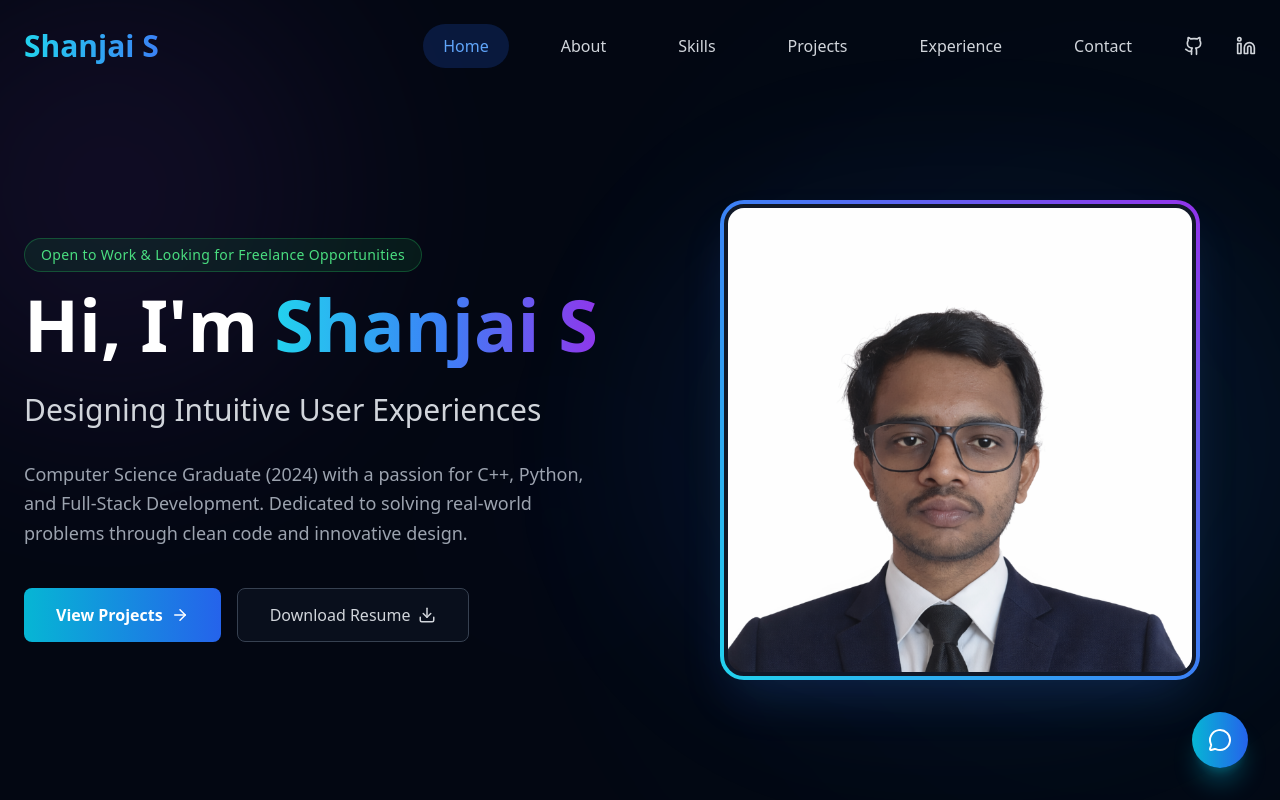
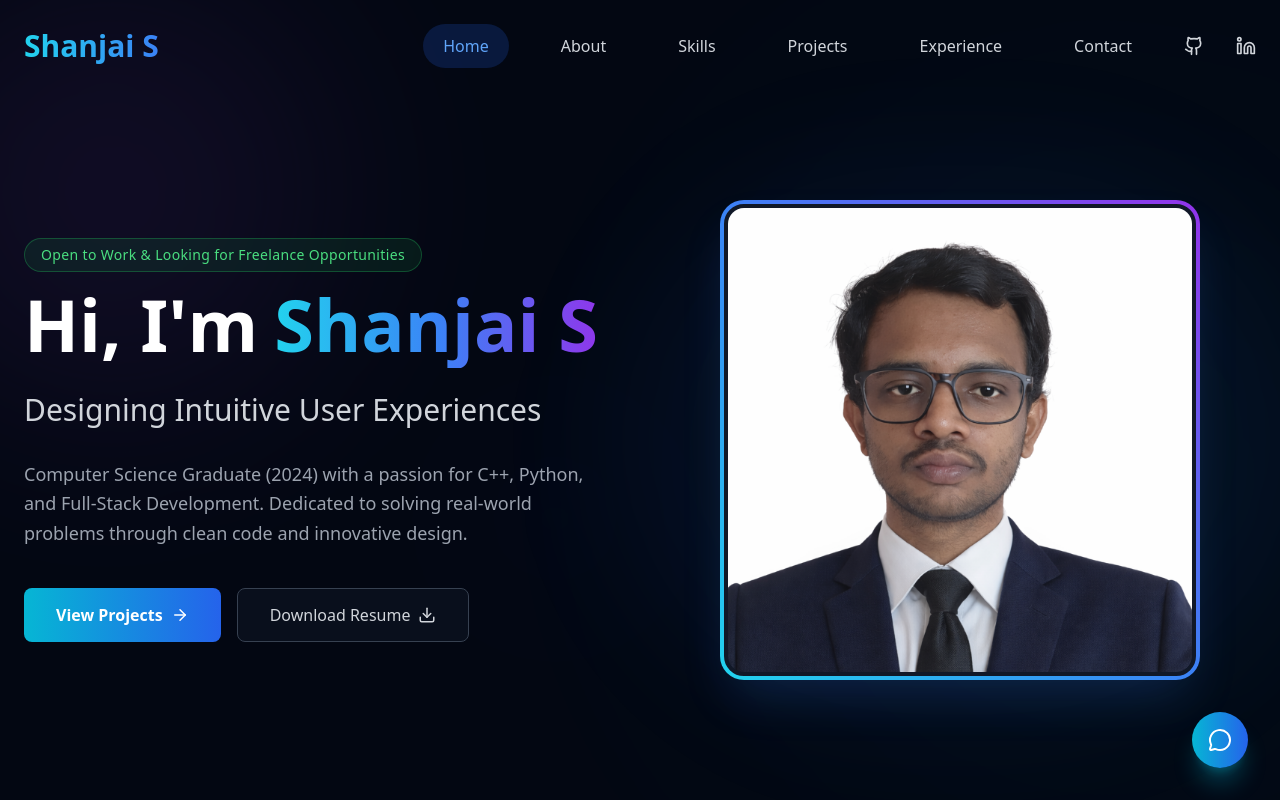
Before and after one commit to Shanjai110603/Shanjai-Portfolio, a React (Vite) app: page / in a window 1280 px wide. Shown: the top 800 px of the page. Built offline with nearby package versions, Linux system fonts and the light colour scheme.

Commit message:
Refine About section, fix hash links, adjust hero image

```diff
--- a/src/sections/About.jsx
+++ b/src/sections/About.jsx
@@ -101,9 +101,12 @@ const About = () => {
                                 Today, I specialize in <strong className="text-white">Full-Stack Development</strong>, creating robust applications that blend performance with intuitive design. I thrive on tackling real-world challenges, constantly pushing the boundaries of what's possible through code.
                             </p>
                             <div className="pt-4">
-                                <a href="#contact" className="inline-block px-8 py-3 rounded-full border border-cyan-500/30 text-cyan-400 hover:bg-cyan-500/10 transition-colors font-medium cursor-pointer">
+                                <button
+                                    onClick={() => document.getElementById('contact')?.scrollIntoView({ behavior: 'smooth' })}
+                                    className="inline-block px-8 py-3 rounded-full border border-cyan-500/30 text-cyan-400 hover:bg-cyan-500/10 transition-colors font-medium cursor-pointer"
+                                >
                                     Let's Connect
-                                </a>
+                                </button>
                             </div>
                         </motion.div>
 
--- a/src/sections/Hero.jsx
+++ b/src/sections/Hero.jsx
@@ -187,7 +187,7 @@ const Hero = () => {
                                     <img
                                         src={ProfileImage}
                                         alt="Shanjai S"
-                                        className="w-full h-full object-cover object-top hover:scale-110 transition-transform duration-500"
+                                        className="w-full h-full object-cover object-[50%_20%] scale-110 hover:scale-125 transition-transform duration-500"
                                     />
                                 </div>
                             </div>
```
